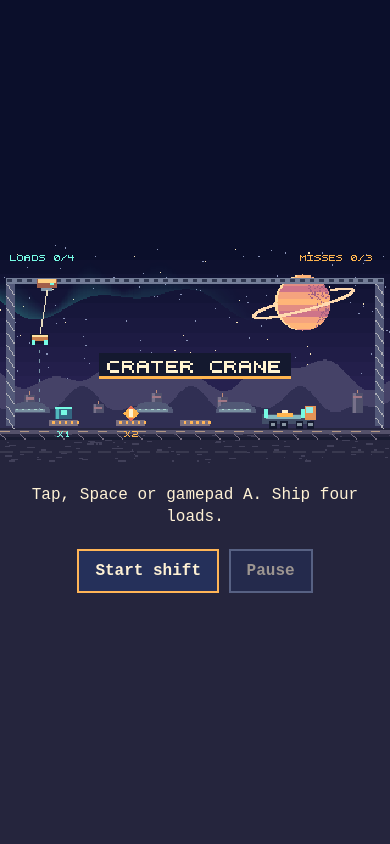
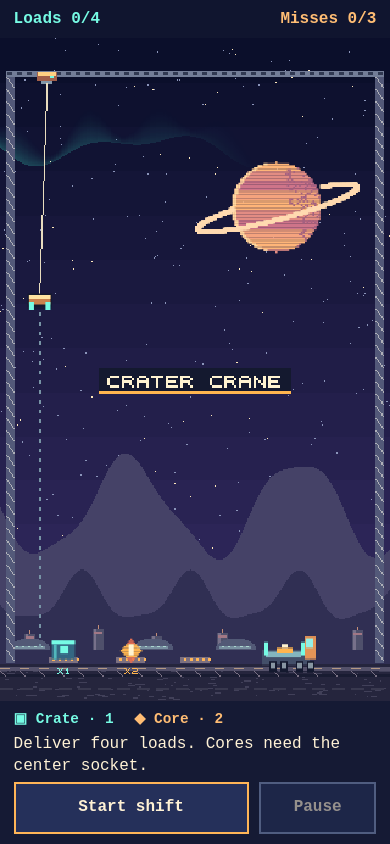
Before and after one commit to daniel-zn/interwebs, a website with bundled scripts: page crater-crane/index.html in a window 390 px wide. Built offline with nearby package versions, Linux system fonts and the light colour scheme.

Commit message:
Compose a tall freight yard with reachable portrait controls

```diff
--- a/crater-crane/art.js
+++ b/crater-crane/art.js
@@ -3,7 +3,7 @@ import { bins, hook, rover, hotBin, hoistTime } from './shift.js';
 
 const backdrop = document.createElement('canvas');
 backdrop.width = 320;
-backdrop.height = 180;
+backdrop.height = 0;
 const sky = backdrop.getContext('2d');
 function box(g,x,y,w,h,color) {
   g.fillStyle = color;
@@ -13,13 +13,18 @@ function line(g,x,y,u,v,color) {
   const n = Math.max(1, Math.ceil(Math.max(Math.abs(u-x), Math.abs(v-y))));
   for (let i=0; i<=n; i++) box(g,x+(u-x)*i/n,y+(v-y)*i/n,1,1,color);
 }
-for (let y=0;y<180;y++) {
-  const band = Math.floor(y/12);
+function paintBackdrop(height) {
+  backdrop.height=height;
+  const extra=height-180;
+  for (let y=0;y<height;y++) {
+    const band = Math.floor(y*15/height);
     box(sky,0,y,320,1,`rgb(${11+band*3},${15+band*2},${43+band*4})`);
   }
   let seed=72;
   function random() { seed=seed*16807%2147483647; return seed/2147483647; }
-for(let i=0;i<130;i++) box(sky,random()*320,random()*112,1,1,i%5?'#8b95ba':'#ffe9bd');
+  for(let i=0;i<130+extra/2;i++) box(sky,random()*320,random()*(112+extra),1,1,i%5?'#8b95ba':'#ffe9bd');
+  sky.save();
+  sky.translate(0,Math.round(extra*.12));
   // A distant auroral curtain. All terrain, atmospheric light and masonry are baked once.
   for (let x=0; x<216; x++) {
     const crest = 46 + 10*Math.sin(x*.038) + 7*Math.sin(x*.067);
@@ -30,6 +35,13 @@ for (let x=0; x<216; x++) {
     }
   }
   sky.globalAlpha=1;
+  sky.restore();
+  sky.save();
+  if(extra>0) {
+    sky.translate(226,Math.round(54+extra*.23));
+    sky.scale(1.6,1.6);
+    sky.translate(-248,-47);
+  }
   // Banded gas giant and a ring crossing in front of its lower hemisphere.
   for(let y=-23;y<=23;y++) {
     const w=Math.floor(Math.sqrt(23*23-y*y));
@@ -48,10 +60,13 @@ for(let i=0;i<720;i++) {
     if(Math.sin(a)<0 && x*x+y*y<23*23) continue;
     box(sky,248+x,47+y-x*.26,2,2,'#ffdab0');
   }
+  sky.restore();
+  sky.save();
+  sky.translate(0,extra);
   for(let x=0;x<320;x++) {
-  const h=Math.round(105+10*Math.sin(x*.045)+6*Math.sin(x*.11));
+    const h=Math.round(105-extra*.23+(10+extra*.08)*Math.sin(x*.045)+6*Math.sin(x*.11));
     box(sky,x,h,1,150-h,'#454267');
-  const near=Math.round(129+8*Math.sin(x*.071)+5*Math.cos(x*.14));
+    const near=Math.round(129-extra*.09+(8+extra*.03)*Math.sin(x*.071)+5*Math.cos(x*.14));
     box(sky,x,near,1,152-near,'#302f53');
   }
   box(sky,0,150,320,30,'#25253d');
@@ -75,18 +90,29 @@ for(let x=0;x<320;x+=16) {
     box(sky,x,153,8,1,'#b49883'); line(sky,x,155,x+4,159,'#797083');
     box(sky,x,169,11,2,'#39394f');
   }
+  sky.restore();
   for (const x of [5,308]) {
-  box(sky,x,29,7,120,'#535979');
-  for(let y=32;y<143;y+=10) line(sky,x,y,x+6,y+8,'#afb0b8');
+    box(sky,x,29,7,120+extra,'#535979');
+    for(let y=32;y<143+extra;y+=10) line(sky,x,y,x+6,y+8,'#afb0b8');
   }
   box(sky,5,27,310,5,'#737d97');
   for(let x=6;x<311;x+=8) box(sky,x,28,4,2,'#313952');
+  sky.save();
+  sky.translate(0,extra);
   for(const x of bins) {
     box(sky,x-12,144,24,5,'#7b7080');
     for(let j=-9;j<12;j+=5) box(sky,x+j,145,2,2,'#ffb557');
   }
+  sky.restore();
+}
 const cyan='#76fbe4', amber='#ffb54f', white='#fff3d0', dark='#14192f';
 function cell(g,x,y,hot) {
+  g.save();
+  if(g.canvas.height>180) {
+    g.translate(x,y);
+    g.scale(1.35,1.55);
+    x=0; y=0;
+  }
   if(hot) {
     for(let i=-6;i<=6;i++) {
       const half=6-Math.abs(i);
@@ -97,6 +123,7 @@ function cell(g,x,y,hot) {
     box(g,x-7,y-5,14,10,'#346782'); box(g,x-7,y-5,14,2,cyan);
     box(g,x-6,y-3,2,8,'#51b7bc'); box(g,x-2,y-2,5,4,cyan);
   }
+  g.restore();
 }
 function payoff(g,e,age,reduced) {
   if(!e || age>.85) return;
@@ -130,7 +157,11 @@ function payoff(g,e,age,reduced) {
   }
 }
 export function draw(g,s,title,paused,reduced) {
+  const extra=g.canvas.height-180;
+  if(backdrop.height!==g.canvas.height) paintBackdrop(g.canvas.height);
   g.drawImage(backdrop,0,0);
+  // Keep collision widths and timing in world coordinates. Only project height.
+  const yardY = y => y + extra*(.38+.62*(y-76)/61);
   const rx=rover(s), hx=hook(s);
   const lowering=s.phase==='lower', hoisting=s.phase==='hoist';
   const lift=hoisting?Math.min(1,(s.time-s.event.time)/hoistTime):1;
@@ -139,23 +170,43 @@ export function draw(g,s,title,paused,reduced) {
   const rail=lowering?tip:158+120*Math.sin(s.time*(.95+s.loads*.09)-.09);
   const carrying=hoisting || s.phase==='carry' || s.phase==='fall';
   const tint=carrying && s.hot?amber:cyan;
-  for(let gy=Math.ceil(y+10);gy<139;gy+=8) box(g,tip,gy,1,3,'#7794a5');
+  const magnetY=yardY(y);
+  for(let gy=Math.ceil(magnetY+10);gy<139+extra;gy+=8) box(g,tip,gy,extra?2:1,3,'#7794a5');
   box(g,rail-8,28,17,7,'#a15f4a'); box(g,rail-7,28,15,3,'#ffd082');
   box(g,rail-4,35,9,3,'#8297a9'); box(g,rail+3,31,3,2,cyan);
-  line(g,rail,37,tip,y,'#e8dcbe');
+  line(g,rail,37,tip,magnetY,'#e8dcbe');
+  g.save();
+  g.translate(0,Math.round(magnetY-y));
+  g.save();
+  if(extra) {
+    g.translate(tip,y);
+    g.scale(1.35,1.5);
+    g.translate(-tip,-y);
+  }
   box(g,tip-7,y-3,15,8,dark);
   box(g,tip-6,y-2,13,5,'#c9814d'); box(g,tip-6,y-2,13,2,'#ffe3a1');
   box(g,tip-6,y+2,3,4,tint); box(g,tip+4,y+2,3,4,tint);
+  g.restore();
+  if(hoisting || s.phase==='carry') cell(g,tip,y+(extra?12:7),s.hot);
+  g.restore();
+  g.save();
+  g.translate(0,extra);
   for(const hot of [false,true]) {
     const x=hot?hotBin(s):bins[s.cargo];
     if(carrying && s.hot===hot) continue;
     cell(g,x,138,hot);
     drawText(g,hot?'X2':'X1',x-5,153,hot?amber:cyan);
   }
-  if(hoisting || s.phase==='carry') cell(g,tip,y+7,s.hot);
   if(s.phase==='fall') {
-    if(!reduced) box(g,s.drop.x-1,s.drop.y-14,3,11,s.hot?'#d87548':'#449fa4');
-    cell(g,s.drop.x,s.drop.y,s.hot);
+    const dropY=s.drop.y+extra*(.38+.62*(s.drop.y-80)/61)-extra;
+    if(!reduced) box(g,s.drop.x-1,dropY-14,3,11,s.hot?'#d87548':'#449fa4');
+    cell(g,s.drop.x,dropY,s.hot);
+  }
+  g.save();
+  if(extra) {
+    g.translate(0,141);
+    g.scale(1,1.55);
+    g.translate(0,-141);
   }
   box(g,rx-18,139,39,8,'#434f69'); box(g,rx-15,140,29,3,'#84b6bf');
   box(g,rx-16,135,3,7,cyan); box(g,rx+14,135,3,7,cyan);
@@ -164,13 +215,19 @@ export function draw(g,s,title,paused,reduced) {
   for(const dx of [-12,-3,10,19]) {
     box(g,rx+dx,145,6,6,dark); box(g,rx+dx+1,146,4,3,'#8896a2');
   }
+  g.restore();
   if(s.event) payoff(g,s.event,s.time-s.event.time,reduced);
+  g.restore();
+  g.save();
+  g.translate(0,Math.round(extra*.5));
   if(title || paused || s.phase==='win' || s.phase==='lost') {
     const label=title?'CRATER CRANE':paused?'PAUSED':s.phase==='win'?'SHIFT COMPLETE':'SHIFT OVER';
     const w=label.length*12+14;
     box(g,(320-w)/2,89,w,21,dark); box(g,(320-w)/2,108,w,2,amber);
     drawText(g,label,Math.round((320-label.length*12)/2),95,white,2);
   }
+  g.restore();
+  if(extra>0) return;
   drawText(g,'LOADS '+s.loads+'/4',8,8,cyan);
   drawText(g,'MISSES '+s.misses+'/3',246,8,amber);
 }
--- a/crater-crane/index.html
+++ b/crater-crane/index.html
@@ -10,7 +10,8 @@
 <link rel="stylesheet" href="style.css">
 </head>
 <body><main>
+<header class="score"><span id="loads">Loads 0/4</span><span id="misses">Misses 0/3</span></header>
 <canvas id="game" width="320" height="180" aria-label="A swinging crane above a lunar freight rover"></canvas>
-<div class="panel"><p id="status" role="status"></p><div><button id="action">Start shift</button> <button id="pause" disabled>Pause</button></div></div>
+<div class="panel"><p class="contracts"><span>▣ Crate · 1</span><span>◆ Core · 2</span></p><p id="status" role="status"></p><div><button id="action">Start shift</button> <button id="pause" disabled>Pause</button></div></div>
 </main><script type="module" src="play.js"></script></body>
 </html>
--- a/crater-crane/play.js
+++ b/crater-crane/play.js
@@ -9,7 +9,16 @@ const action=document.querySelector('#action');
 const pause=document.querySelector('#pause');
 const status=document.querySelector('#status');
 let shift=newShift(), title=true, paused=false, previous;
+const portrait=matchMedia('(orientation:portrait) and (max-width:650px)');
+function sizeYard() {
+  const height=portrait.matches?Math.max(181,Math.round(canvas.clientHeight*320/canvas.clientWidth)):180;
+  if(canvas.height!==height) canvas.height=height;
+  draw(ctx,shift,title,paused,motion.matches);
+}
+new ResizeObserver(sizeYard).observe(canvas);
 function sync() {
+  document.querySelector('#loads').textContent='Loads '+shift.loads+'/4';
+  document.querySelector('#misses').textContent='Misses '+shift.misses+'/3';
   const ended=shift.phase==='win' || shift.phase==='lost';
   pause.disabled=title || ended;
   pause.textContent=paused?'Resume':'Pause';
@@ -22,6 +31,12 @@ function sync() {
   };
   status.textContent=title?'Tap, Space or gamepad A. Ship four loads.':paused?'Shift paused.':
     [shift.note,hints[shift.phase]].filter(Boolean).join(' ');
+  if(portrait.matches && !paused) {
+    const short={seek:shift.note || 'Pick a crate or precision core.', lower:'Lowering magnet…',
+      hoist:'Winching up…', carry:shift.hot?'Aim for the amber center.':'Aim between the cyan rails.',
+      fall:'Cell falling…', win:hints.win, lost:hints.lost};
+    status.textContent=title?'Deliver four loads. Cores need the center socket.':short[shift.phase];
+  }
 }
 function operate() {
   if(paused) return;
@@ -67,6 +82,7 @@ function frame(now) {
   if(!paused && (!ended || settling)) draw(ctx,shift,title,paused,motion.matches);
   requestAnimationFrame(frame);
 }
+portrait.addEventListener('change',sync);
 sync();
 requestAnimationFrame(frame);
 bleed(canvas);
--- a/crater-crane/style.css
+++ b/crater-crane/style.css
@@ -13,3 +13,18 @@ button:disabled { opacity:.55 }
 .bleed-bottom { top:50vh }
 
 @media (max-width: 600px) { #status { min-height:4.2em; display:grid; align-items:center } }
+
+.score, .contracts { display:none }
+@media (orientation:portrait) and (max-width:650px) {
+  main { height:100svh; height:100dvh; min-height:0; display:grid;
+    grid-template-rows:auto minmax(170px,1fr) auto; align-items:stretch; justify-content:stretch }
+  .score,.contracts { display:flex; justify-content:space-between; gap:.5em; color:#76fbe4; font-weight:bold }
+  .score { padding:.5rem .85rem; background:#10152f }
+  .score span:last-child,.contracts span:last-child { color:#ffbd74 }
+  #game { width:100%; height:100%; min-height:0; display:block }
+  .panel { padding:.45rem .85rem .65rem; background:#151a34; text-align:left }
+  .contracts { justify-content:start; gap:1.3rem; font-size:.9em; margin:0 }
+  #status { display:block; min-height:2.8em; margin:.25rem 0 }
+  .panel > div { display:grid; grid-template-columns:2fr 1fr; gap:.65rem }
+  button { min-height:52px; padding:.45em .3em }
+}
```
Also changed, not shown: scripts/check-site.mjs (+26 -4 lines), crater-crane/README.md. Lines whose indentation alone changed are shown as unchanged.
